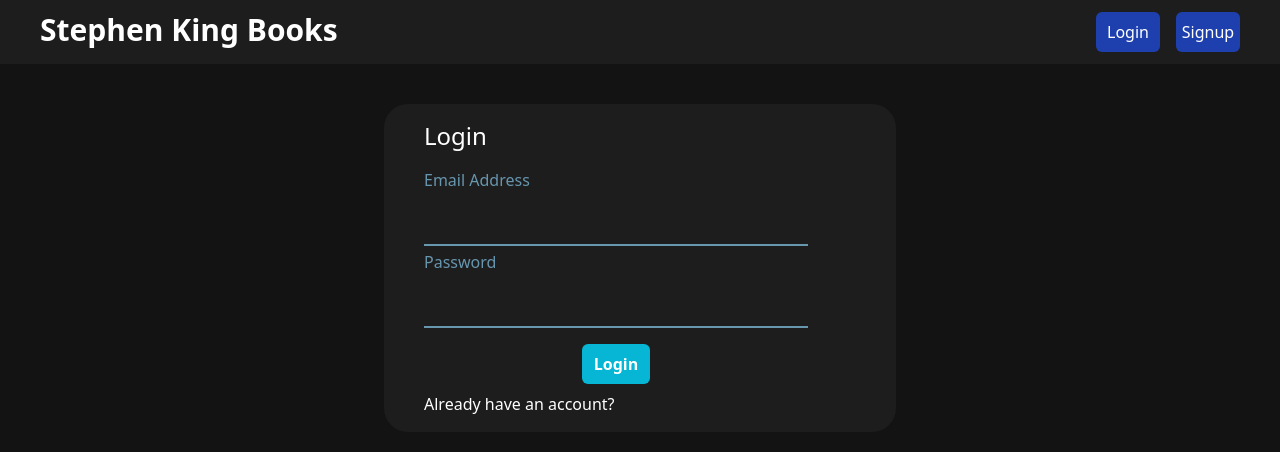
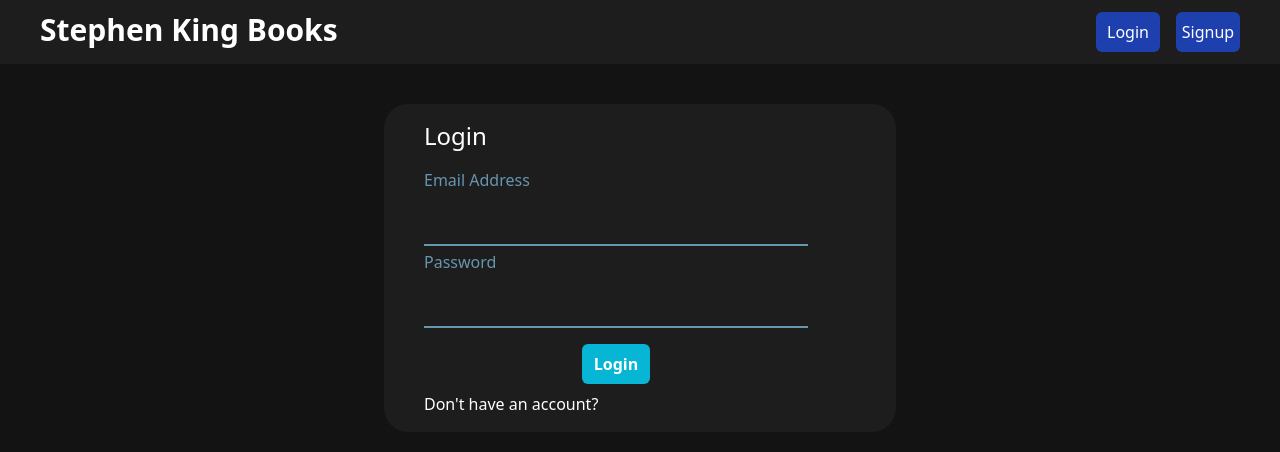
Before and after one commit to FarooqQaiser/textproject, a React (Create React App) app: page /LogIn in a window 1280 px wide. Shown: the top 452 px of the page. Built offline with nearby package versions, Linux system fonts and the light colour scheme.

Commit message:
SignUp.js, LogIn.js and Home.js pages linked to eachother

```diff
--- a/src/components/Header.js
+++ b/src/components/Header.js
@@ -24,6 +24,9 @@ export default function Header({ loggedIn, searchBook, showAllBooks }) {
             >
               Search
             </button>
+            <a href="/LogIn">
+              <button className="bg-blue-800 rounded-md p-3">Logout</button>
+            </a>
           </div>
         </>
       ) : (
--- a/src/components/LogIn.js
+++ b/src/components/LogIn.js
@@ -46,16 +46,13 @@ export default function LogIn() {
               />
             </div>
             <div className="flex justify-center">
-              <button
-                // onClick={saveUser}
-                className="mt-3 px-3 py-2 bg-[#06B6D4] font-bold rounded-md"
-              >
-                Login
+              <button className="mt-3 px-3 py-2 bg-[#06B6D4] font-bold rounded-md">
+                <a href="/Home">Login</a>
               </button>
             </div>
           </div>
           <div className="mt-2">
-            <a href="/Home">Already have an account?</a>
+            <a href="/SignUp">Don't have an account?</a>
           </div>
         </div>
       </main>
--- a/src/components/SignUp.js
+++ b/src/components/SignUp.js
@@ -106,7 +106,7 @@ export default function SignUp() {
             </div>
           </div>
           <div className="mt-2">
-            <a href="/Home">Already have an account?</a>
+            <a href="/LogIn">Already have an account?</a>
           </div>
         </div>
       </main>
```
